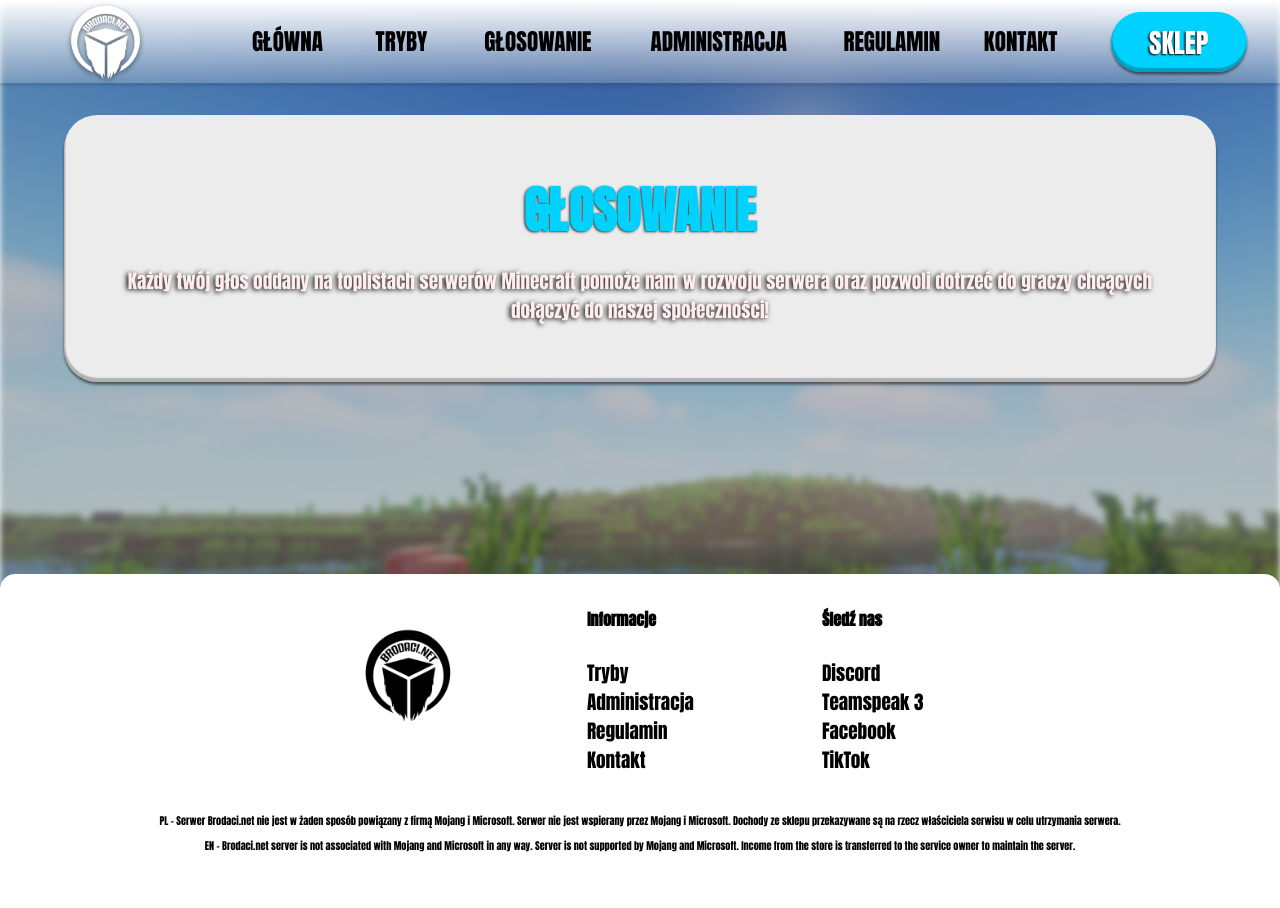
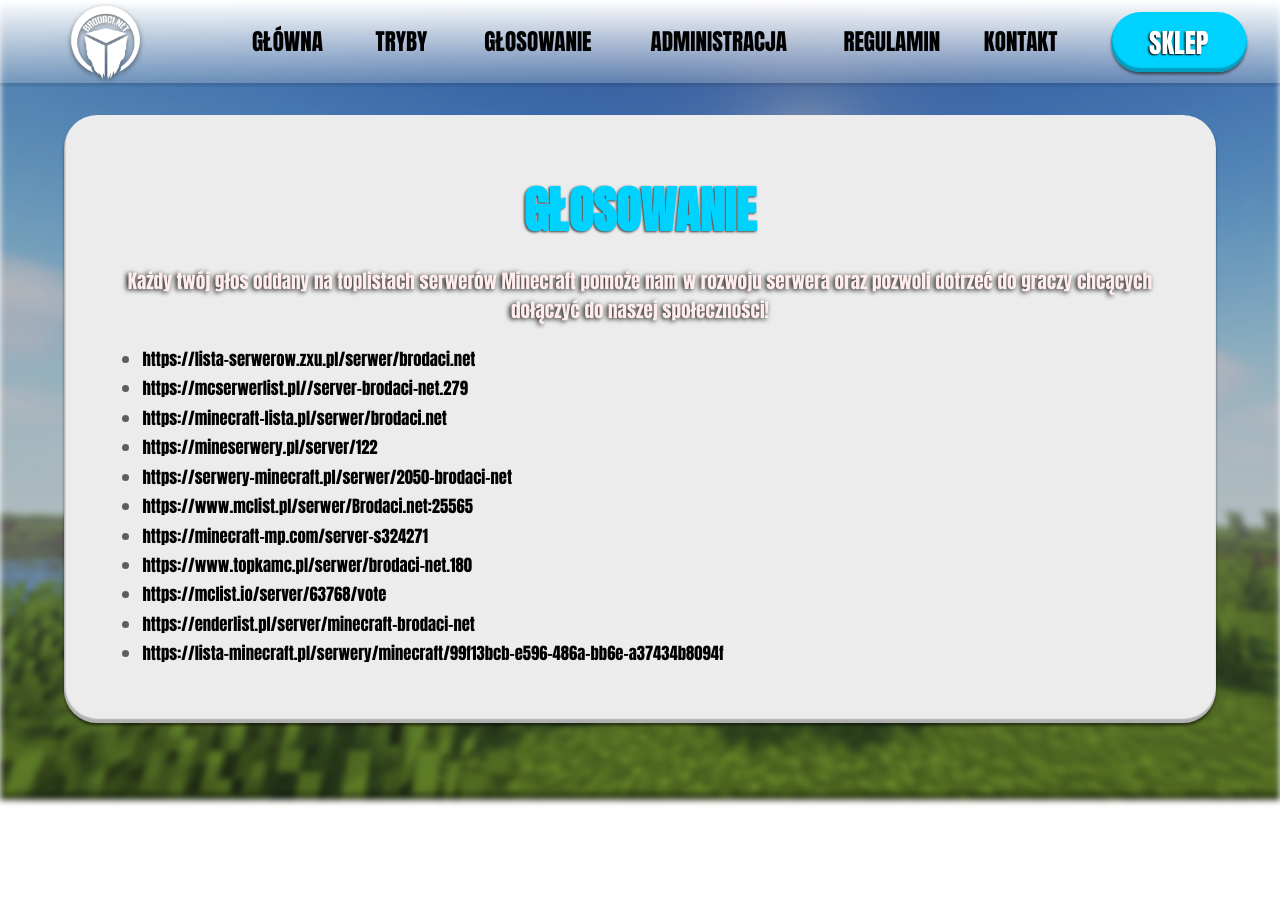
Before and after one commit to qWojtpl/Brodaci.net, a PHP site: page /index.php?c=voting in a window 1280 px wide. Shown: the top 908 px of the page. Before the commit the page ends 852 px from the top, so only its background shows below. Run offline with PHP 8.4, Linux system fonts and the light colour scheme.

Commit message:
Added voting links
- Added voting links
- Changed blue panel style

```diff
--- a/src/pages/voting.html
+++ b/src/pages/voting.html
@@ -5,5 +5,18 @@
     <div class="solid-white-panel">
         <h1>Głosowanie</h1>
         <p class="center small">Każdy twój głos oddany na toplistach serwerów Minecraft pomoże nam w rozwoju serwera oraz pozwoli dotrzeć do graczy chcących dołączyć do naszej społeczności!</p>
+        <ul>
+            <li><a href="https://lista-serwerow.zxu.pl/serwer/brodaci.net" target="_blank">https://lista-serwerow.zxu.pl/serwer/brodaci.net</a></li>
+            <li><a href="https://mcserwerlist.pl//server-brodaci-net.279" target="_blank">https://mcserwerlist.pl//server-brodaci-net.279</a></li>
+            <li><a href="https://minecraft-lista.pl/serwer/brodaci.net" target="_blank">https://minecraft-lista.pl/serwer/brodaci.net </a></li>
+            <li><a href="https://mineserwery.pl/server/122" target="_blank">https://mineserwery.pl/server/122</a></li>
+            <li><a href="https://serwery-minecraft.pl/serwer/2050-brodaci-net" target="_blank">https://serwery-minecraft.pl/serwer/2050-brodaci-net</a></li>
+            <li><a href="https://www.mclist.pl/serwer/Brodaci.net:25565" target="_blank">https://www.mclist.pl/serwer/Brodaci.net:25565</a></li>
+            <li><a href="https://minecraft-mp.com/server-s324271" target="_blank">https://minecraft-mp.com/server-s324271</a></li>
+            <li><a href="https://www.topkamc.pl/serwer/brodaci-net.180" target="_blank">https://www.topkamc.pl/serwer/brodaci-net.180</a></li>
+            <li><a href="https://mclist.io/server/63768/vote" target="_blank">https://mclist.io/server/63768/vote</a></li>
+            <li><a href="https://enderlist.pl/server/minecraft-brodaci-net" target="_blank">https://enderlist.pl/server/minecraft-brodaci-net</a></li>
+            <li><a href="https://lista-minecraft.pl/serwery/minecraft/99f13bcb-e596-486a-bb6e-a37434b8094f" target="_blank">https://lista-minecraft.pl/serwery/minecraft/99f13bcb-e596-486a-bb6e-a37434b8094f</a></li>
+        </ul>
     </div>
 </section>
--- a/src/styles/styles.css
+++ b/src/styles/styles.css
@@ -250,7 +250,7 @@ div.blue-panel-image {
 }
 
 div.blue-panel-image img {
-    width: 130%;
+    width: 120%;
     margin: 0;
     filter: drop-shadow(-0.1vw 0.1vw 0.1vw rgba(0, 0, 0, 0.25));
 }
```
